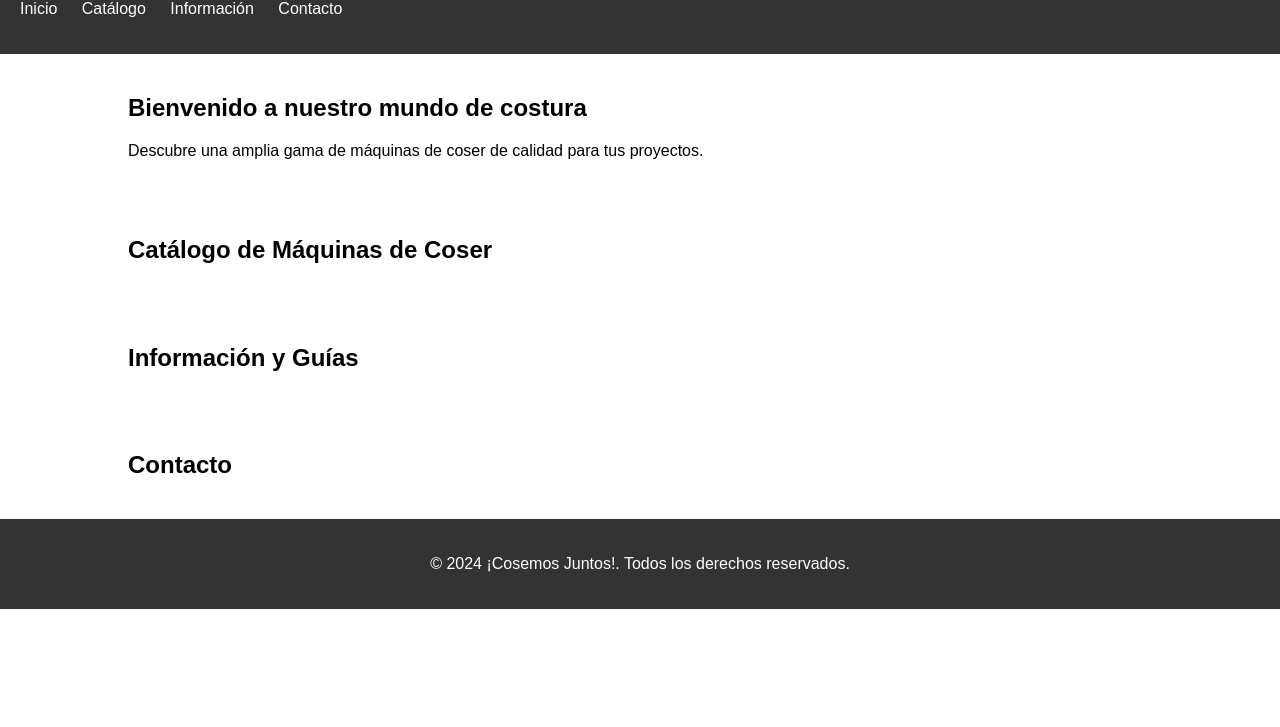
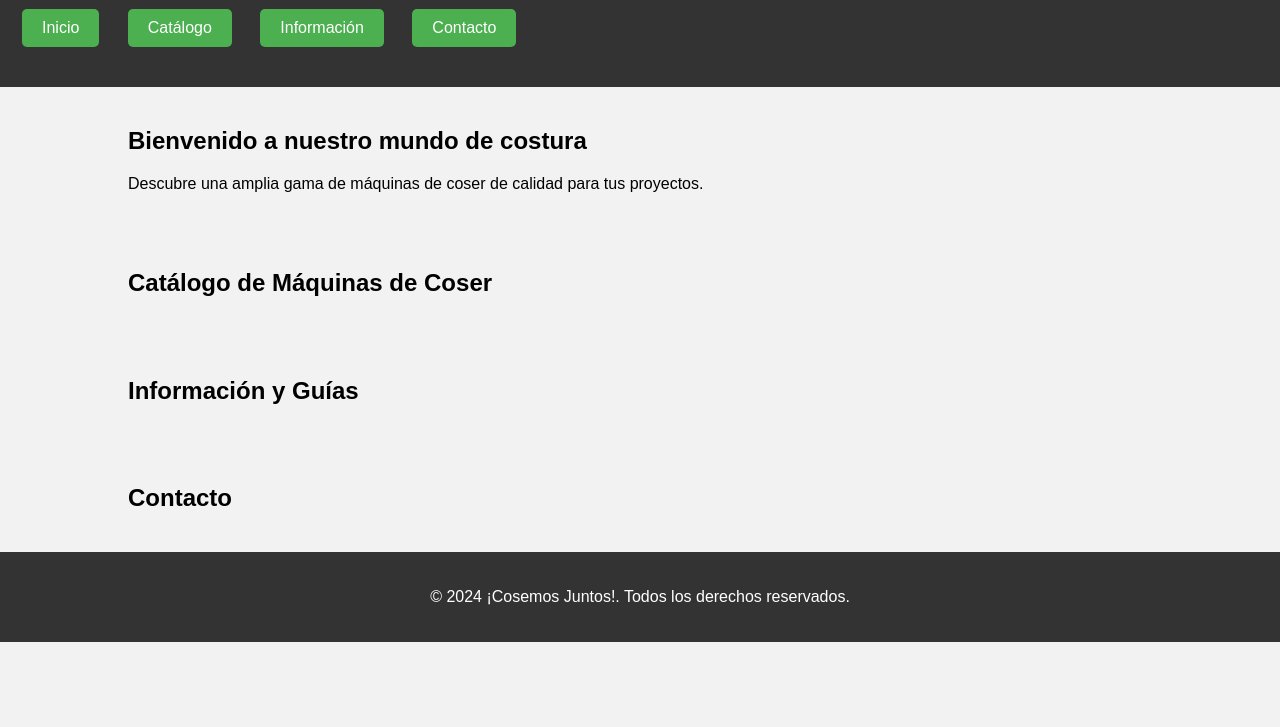
Before and after one commit to LaRoyilda/LaRoyilda.github.io, a plain HTML site: page index.html in a window 1280 px wide. Shown: the part 73-800 px from the top of the page. Drawn offline with Linux system fonts and the light colour scheme.

Commit message:
Update Styles.css

```diff
--- a/Styles.css
+++ b/Styles.css
@@ -2,6 +2,7 @@ body {
   font-family: Arial, sans-serif;
   margin: 0;
   padding: 0;
+  background-color: #f2f2f2;
 }
 
 header {
@@ -12,6 +13,7 @@ header {
 
 header h1 {
   margin: 0;
+  font-size: 36px;
 }
 
 nav ul {
@@ -41,3 +43,22 @@ footer {
   text-align: center;
   padding: 20px;
 }
+
+.btn {
+  background-color: #4CAF50;
+  color: white;
+  padding: 10px 20px;
+  border: none;
+  border-radius: 5px;
+  text-align: center;
+  text-decoration: none;
+  display: inline-block;
+  font-size: 16px;
+  margin: 4px 2px;
+  transition-duration: 0.4s;
+  cursor: pointer;
+}
+
+.btn:hover {
+  background-color: #45a049;
+}
```
